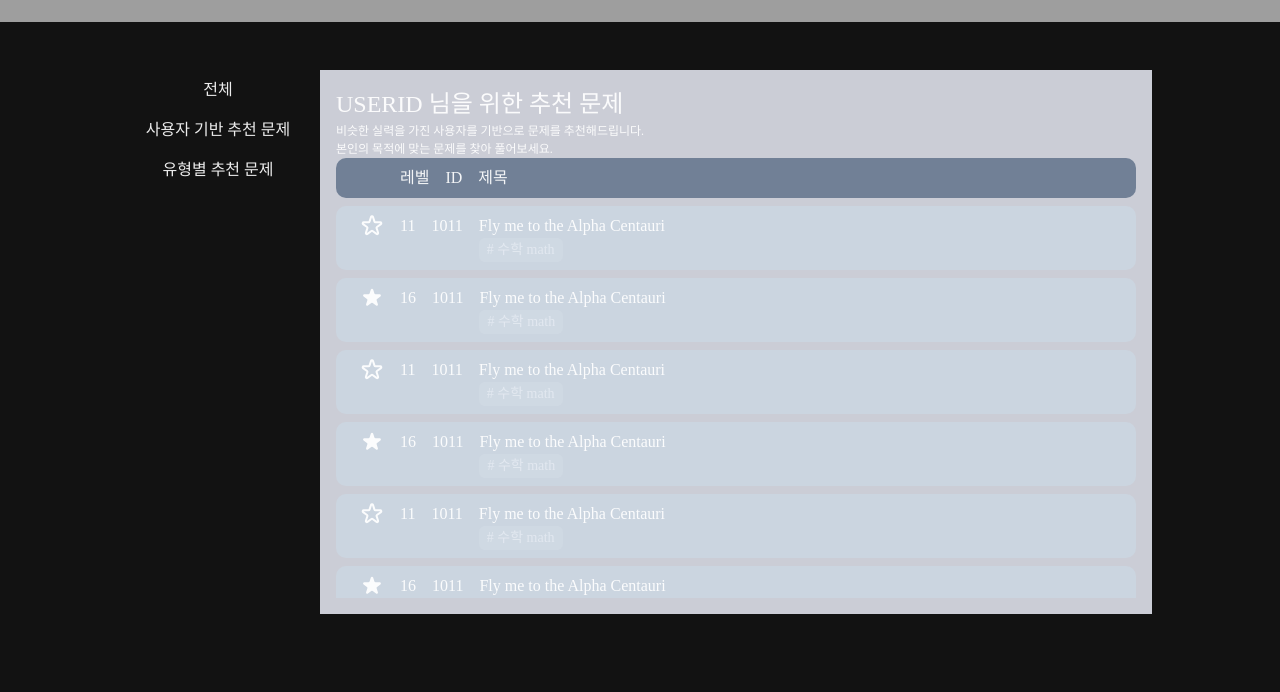
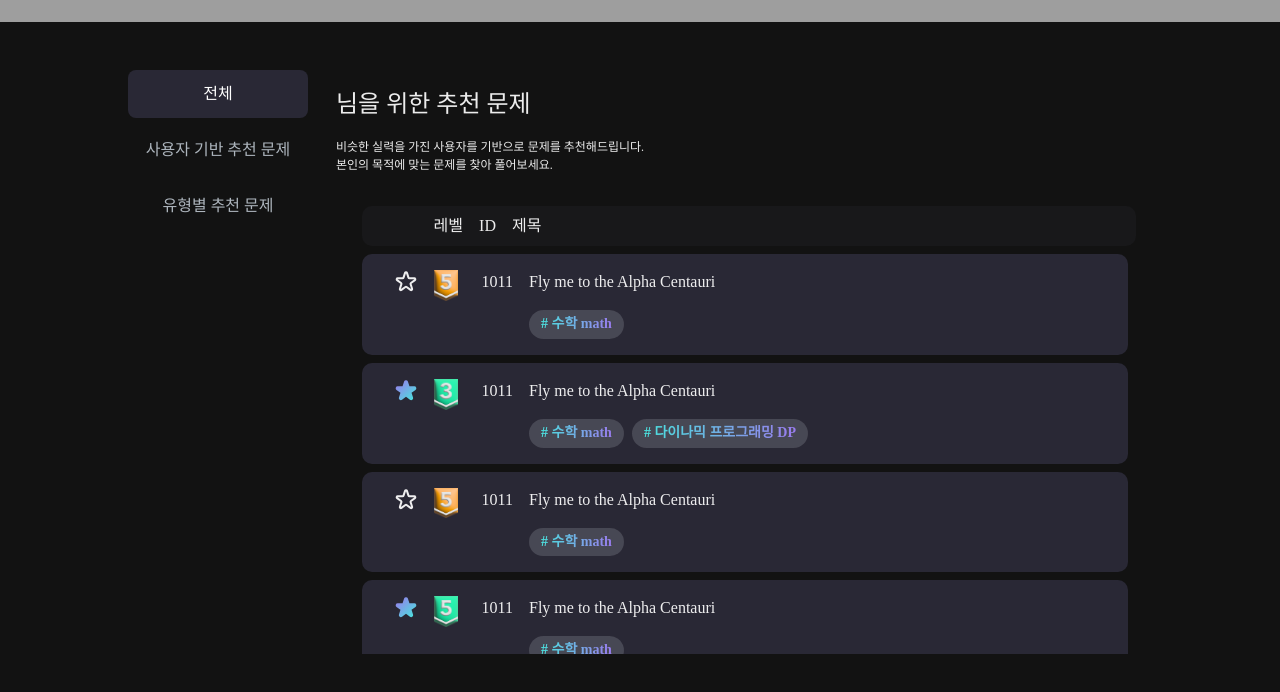
Before and after one commit to seoeun98/sharkshark, a React (Create React App) app in the folder front/sharkshark/: page /recommend/quiz in a window 1280 px wide. Shown: the part 258-950 px from the top of the page. Before the commit the page ends 920 px from the top, so only its background shows below. Built offline with nearby package versions, Linux system fonts and the light colour scheme; grey boxes are pictures that could not be loaded; a web font is replaced by a local one.

Commit message:
Design : problem rec page
Former-commit-id: fbd6b5d457b1f943d378bea18ff0af5a27d5a896

```diff
--- a/front/sharkshark/src/components/recquiz/QuizMenuDefault.tsx
+++ b/front/sharkshark/src/components/recquiz/QuizMenuDefault.tsx
@@ -1,83 +1,23 @@
 import { Box, Flex } from '@chakra-ui/react';
+import { getUserID } from '../../api/common';
 import { Problem } from '../../types/DataTypes';
+import { ColorText } from '../common/ColorText';
 import { QuizTable } from './QuizTable';
 import { QuizTableItem } from './QuizTableItem';
 
 export const QuizMenuDefault = () => {
-  const testdata: Array<Problem> = [
-    {
-      star: false,
-      level: 11,
-      id: 1011,
-      title: 'Fly me to the Alpha Centauri',
-      tag: '수학 math',
-      acceptedUserCnt: 24601,
-      avgTries: 2.22,
-    },
-    {
-      star: true,
-      level: 16,
-      id: 1011,
-      title: 'Fly me to the Alpha Centauri',
-      tag: '수학 math',
-      acceptedUserCnt: 24601,
-      avgTries: 2.22,
-    },
-    {
-      star: false,
-      level: 11,
-      id: 1011,
-      title: 'Fly me to the Alpha Centauri',
-      tag: '수학 math',
-      acceptedUserCnt: 24601,
-      avgTries: 2.22,
-    },
-    {
-      star: true,
-      level: 16,
-      id: 1011,
-      title: 'Fly me to the Alpha Centauri',
-      tag: '수학 math',
-      acceptedUserCnt: 24601,
-      avgTries: 2.22,
-    },
-    {
-      star: false,
-      level: 11,
-      id: 1011,
-      title: 'Fly me to the Alpha Centauri',
-      tag: '수학 math',
-      acceptedUserCnt: 24601,
-      avgTries: 2.22,
-    },
-    {
-      star: true,
-      level: 16,
-      id: 1011,
-      title: 'Fly me to the Alpha Centauri',
-      tag: '수학 math',
-      acceptedUserCnt: 24601,
-      avgTries: 2.22,
-    },
-    {
-      star: false,
-      level: 11,
-      id: 1011,
-      title: 'Fly me to the Alpha Centauri',
-      tag: '수학 math',
-      acceptedUserCnt: 24601,
-      avgTries: 2.22,
-    },
-  ];
-
   return (
     <>
-      <Box fontSize="24px">USERID 님을 위한 추천 문제</Box>
-      <Box fontSize="12px">
+      <Box fontSize="24px">
+        <ColorText>{getUserID()}</ColorText> 님을 위한 추천 문제
+      </Box>
+      <Box fontSize="12px" mt="2vh" mb="4vh">
         비슷한 실력을 가진 사용자를 기반으로 문제를 추천해드립니다. <br />
         본인의 목적에 맞는 문제를 찾아 풀어보세요.
       </Box>
-      <QuizTable />
+      <Box ml="2vw">
+        <QuizTable />
+      </Box>
     </>
   );
 };
--- a/front/sharkshark/src/components/recquiz/QuizMenuTag.tsx
+++ b/front/sharkshark/src/components/recquiz/QuizMenuTag.tsx
@@ -1,5 +1,6 @@
 import { Box, Button, Flex } from '@chakra-ui/react';
 import { FaArrowLeft, FaChevronLeft, FaChevronRight } from 'react-icons/fa';
+import { getUserID } from '../../api/common';
 import { Problem } from '../../types/DataTypes';
 import { QuizTable } from './QuizTable';
 import { QuizTableItem } from './QuizTableItem';
@@ -11,7 +12,7 @@ export const QuizMenuTag = () => {
     <>
       <Box fontSize="24px">주요 알고리즘 유형별 추천 문제</Box>
       <Box fontSize="12px">
-        USER_ID 님에게 맞는 문제를 유형별로 추천해드립니다.
+        {getUserID()} 님에게 맞는 문제를 유형별로 추천해드립니다.
         <br />
         본인의 목적에 맞는 문제를 찾아 풀어보세요.
       </Box>
--- a/front/sharkshark/src/components/recquiz/QuizTable.tsx
+++ b/front/sharkshark/src/components/recquiz/QuizTable.tsx
@@ -1,4 +1,4 @@
-import { Box, Button, Flex } from '@chakra-ui/react';
+import { Box, Button, Flex, useColorModeValue } from '@chakra-ui/react';
 import { Problem } from '../../types/DataTypes';
 import { QuizTableItem } from './QuizTableItem';
 
@@ -15,10 +15,10 @@ export const QuizTable = () => {
     },
     {
       star: true,
-      level: 16,
+      level: 18,
       id: 1011,
       title: 'Fly me to the Alpha Centauri',
-      tag: '수학 math',
+      tag: '수학 math,다이나믹 프로그래밍 DP',
       acceptedUserCnt: 24601,
       avgTries: 2.22,
     },
@@ -71,10 +71,10 @@ export const QuizTable = () => {
 
   return (
     <Box>
-      <Box p="8px" bg="gray.500" borderRadius="10px">
+      <Box p="8px" bg={useColorModeValue('neutral.100', 'neutral.800')} borderRadius="10px">
         <Flex>
           {/* star */}
-          <Box w="24px" ml="16px" />
+          <Box w="24px" ml="24px" />
           {/* level */}
           <Box ml="16px">레벨</Box>
           {/* id */}
@@ -83,10 +83,27 @@ export const QuizTable = () => {
           <Box ml="16px">제목</Box>
         </Flex>
       </Box>
-      <Box h="400px" overflow="auto">
+      <Box
+        h="400px"
+        my="8px"
+        overflow="auto"
+        css={{
+          '&::-webkit-scrollbar': {
+            width: '12px',
+          },
+          '&::-webkit-scrollbar-track': {
+            background: useColorModeValue('#CBCDD6', '#18181A'),
+            borderRadius: '12px',
+          },
+          '&::-webkit-scrollbar-thumb': {
+            background: 'linear-gradient(0deg, #997BED 0%, #4AE2DE 100%)',
+            borderRadius: '12px',
+          },
+        }}
+      >
         {testdata.map((item, index) => (
-          <Box my="8px">
-            <QuizTableItem problem={item} key={index} />
+          <Box mb="8px" mr="8px" key={index}>
+            <QuizTableItem problem={item} />
           </Box>
         ))}
       </Box>
--- a/front/sharkshark/src/components/recquiz/QuizTableItem.tsx
+++ b/front/sharkshark/src/components/recquiz/QuizTableItem.tsx
@@ -1,46 +1,92 @@
-import { Box, Center, Collapse, Flex, Spacer, Tag, useDisclosure } from '@chakra-ui/react';
+import {
+  Box,
+  useColorModeValue,
+  Collapse,
+  Flex,
+  Spacer,
+  Tag,
+  Text,
+  useDisclosure,
+} from '@chakra-ui/react';
 import { Link, useLocation } from 'react-router-dom';
 import { Problem } from '../../types/DataTypes';
 import { HiStar, HiOutlineStar } from 'react-icons/hi';
+import { Tier } from '../common/Tier';
+import { ColorText } from '../common/ColorText';
 
 export const QuizTableItem = (props: { problem: Problem }) => {
   const { isOpen, onToggle } = useDisclosure();
   const { problem } = props;
   return (
-    <Box bg="gray.300" borderRadius="10px">
-      <Box p="8px" onClick={onToggle}>
+    <Box bg={useColorModeValue('neutral.25', 'neutral.500')} borderRadius="10px">
+      <Box px="8px" py="16px" onClick={onToggle}>
         <Flex>
           {/* star */}
-          <Box fontSize="24px" ml="16px">
-            {problem.star ? <HiStar /> : <HiOutlineStar />}
+          <Box fontSize="24px" ml="24px">
+            {problem.star ? (
+              <>
+                <svg width="0px" height="0px">
+                  <linearGradient id="blue-gradient" x1="100%" y1="100%" x2="0%" y2="0%">
+                    <stop stopColor="#4AE2DE" offset="0%" />
+                    <stop stopColor="#997BED" offset="100%" />
+                  </linearGradient>
+                </svg>
+                <HiOutlineStar fill="url(#blue-gradient)" stroke="url(#blue-gradient)" />
+              </>
+            ) : (
+              <HiOutlineStar />
+            )}
           </Box>
 
           {/* level */}
-          <Box ml="16px">{problem.level}</Box>
+          <Box ml="16px" w="24px">
+            <Tier level={problem.level} size="auto" />
+          </Box>
 
           {/* id */}
-          <Box ml="16px">{problem.id}</Box>
+          <Box ml="24px">{problem.id}</Box>
 
           {/* title */}
           <Box ml="16px">
-            <Box>{problem.title}</Box>
+            <Box mb="16px">{problem.title}</Box>
             <Box>
-              {problem.tag.split('_').map((item, index) => (
-                <Tag key={index}># {item}</Tag>
+              {problem.tag.split(',').map((item, index) => (
+                <Tag borderRadius="20px" py="6px" px="12px" mr="8px" key={index}>
+                  <ColorText># {item}</ColorText>
+                </Tag>
               ))}
             </Box>
           </Box>
         </Flex>
       </Box>
       <Collapse in={isOpen} animateOpacity={false}>
-        <Box p="8px" bg="red.100" borderBottomRadius="10px">
+        <Box
+          p="16px"
+          bg={useColorModeValue('neutral.50', 'neutral.700')}
+          borderBottomRadius="10px"
+          boxShadow="inset 0 5px 5px rgba(0,0,0,.3)"
+        >
           <Flex>
             <Spacer />
             {/* solved */}
-            <Box mx="8px"> 해결 {problem.acceptedUserCnt}</Box>
+            <Box
+              mx="8px"
+              bg={useColorModeValue('neutral.25', 'neutral.500')}
+              borderRadius="10px"
+              p="8px"
+            >
+              해결 {problem.acceptedUserCnt}
+            </Box>
 
             {/* average tries */}
-            <Box mx="8px"> 평균시도 {problem.avgTries}</Box>
+            <Box
+              mx="8px"
+              bg={useColorModeValue('neutral.25', 'neutral.500')}
+              borderRadius="10px"
+              p="8px"
+            >
+              평균시도 {problem.avgTries}
+            </Box>
 
             <Spacer />
           </Flex>
--- a/front/sharkshark/src/views/RecQuizPage.tsx
+++ b/front/sharkshark/src/views/RecQuizPage.tsx
@@ -15,6 +15,31 @@ import { QuizMenuRival } from '../components/recquiz/QuizMenuRival';
 import { QuizMenuTag } from '../components/recquiz/QuizMenuTag';
 
 export const RecQuizPage = () => {
+  const hoverColor = useColorModeValue('neutral.700', 'neutral.50');
+  const selectedColor = useColorModeValue('black', 'white');
+  const bgColor = useColorModeValue('#F1F3F5', 'neutral.500');
+  const selectedfw = useColorModeValue(700, 500);
+  const basicfw = useColorModeValue(400, 300);
+  const titlefw = useColorModeValue(700, 500);
+
+  const TabStyle = {
+    w: 180,
+    h: 12,
+    fontSize: '1rem',
+    borderRadius: '8px',
+    marginBottom: '8px',
+    fontWeight: { basicfw },
+    color: 'neutral.200',
+    _hover: {
+      color: hoverColor,
+    },
+    _selected: {
+      color: selectedColor,
+      fontWeight: selectedfw,
+      bg: bgColor,
+    },
+  };
+  // <Tab sx={TabStyle}>전체</Tab>
   return (
     <Box>
       {/* image & slogan */}
@@ -53,18 +78,12 @@ export const RecQuizPage = () => {
       <Box>
         <Tabs variant="unstyled" orientation="vertical" mx="10vw" my="6vh">
           <TabList w="10vw">
-            <Tab w={180} h={10}>
-              전체
-            </Tab>
-            <Tab w={180} h={10}>
-              사용자 기반 추천 문제
-            </Tab>
-            <Tab w={180} h={10}>
-              유형별 추천 문제
-            </Tab>
+            <Tab sx={TabStyle}>전체</Tab>
+            <Tab sx={TabStyle}>사용자 기반 추천 문제</Tab>
+            <Tab sx={TabStyle}>유형별 추천 문제</Tab>
           </TabList>
 
-          <TabPanels bg="neutral.100" ml="5vw">
+          <TabPanels ml="5vw">
             <TabPanel>
               <QuizMenuDefault />
             </TabPanel>
```
